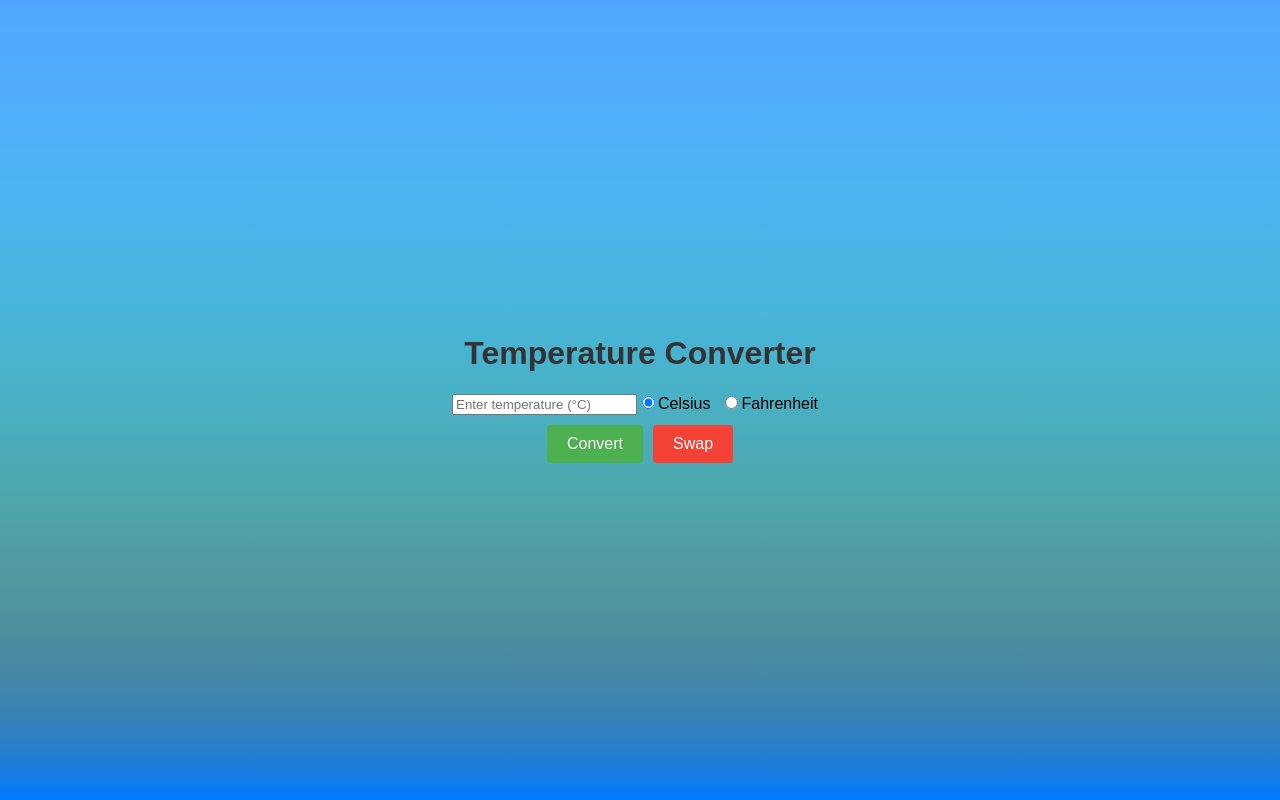
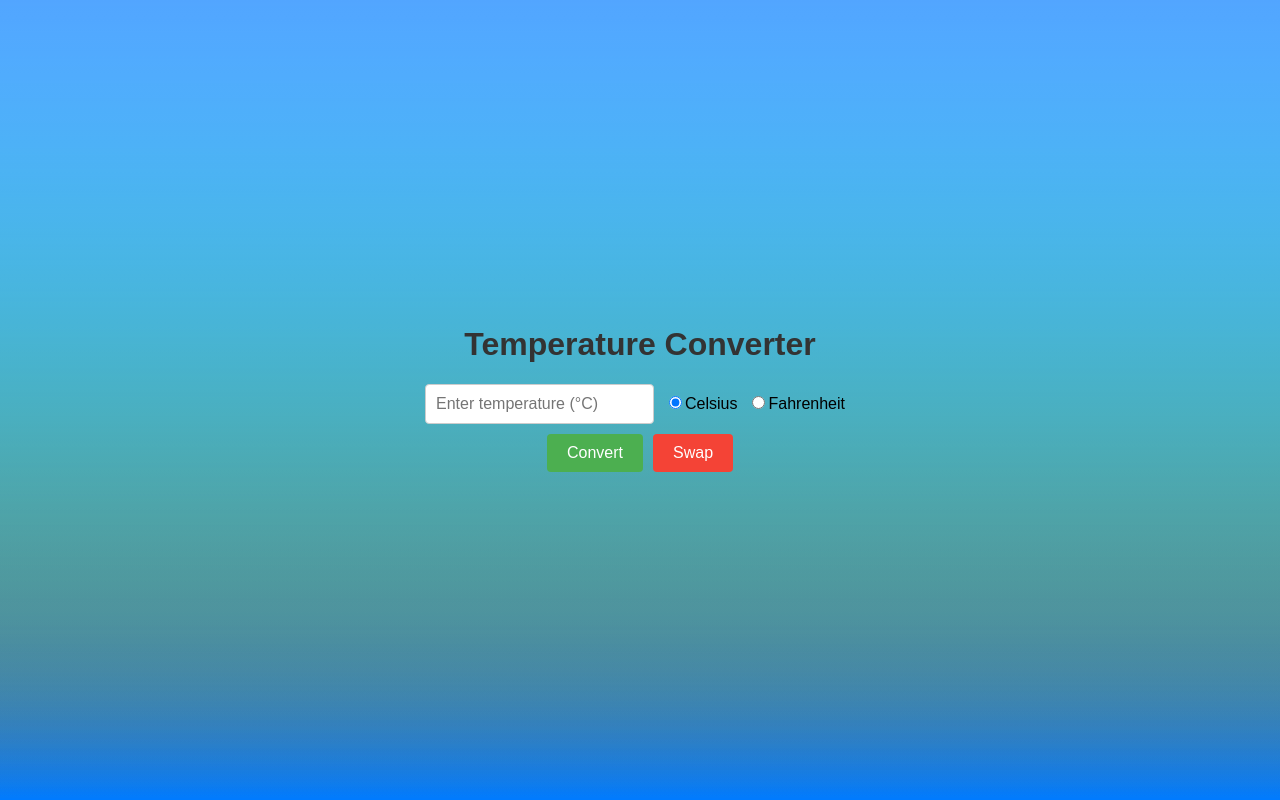
Before and after one commit to karthikeyan-vine/React-TemparatureConverter, a React (Create React App) app: page / in a window 1280 px wide. Built offline with nearby package versions, Linux system fonts and the light colour scheme.

Commit message:
Updated App.css

```diff
--- a/src/App.css
+++ b/src/App.css
@@ -23,7 +23,7 @@ h1 {
   color: #333;
 }
 
-input[type="text"] {
+input[type="number"] {
   padding: 10px;
   font-size: 16px;
   border: 1px solid #ccc;
```
